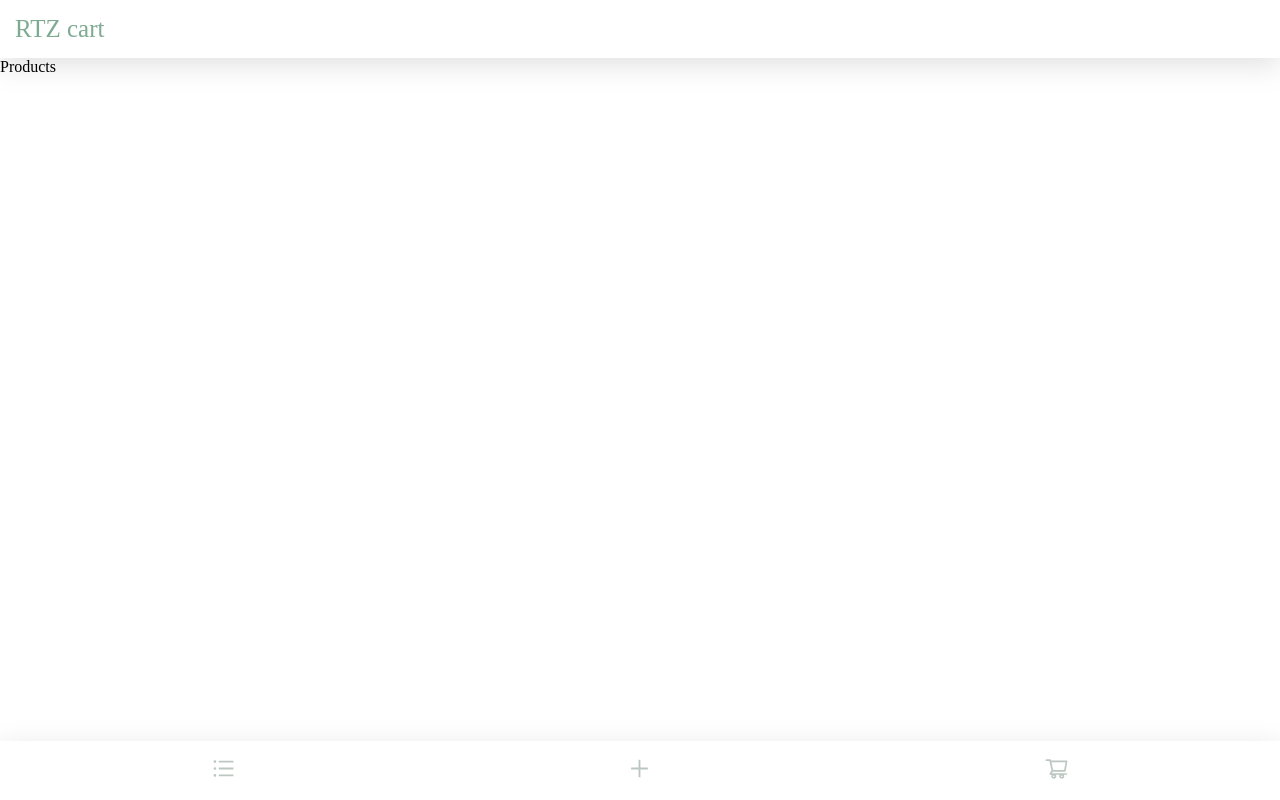
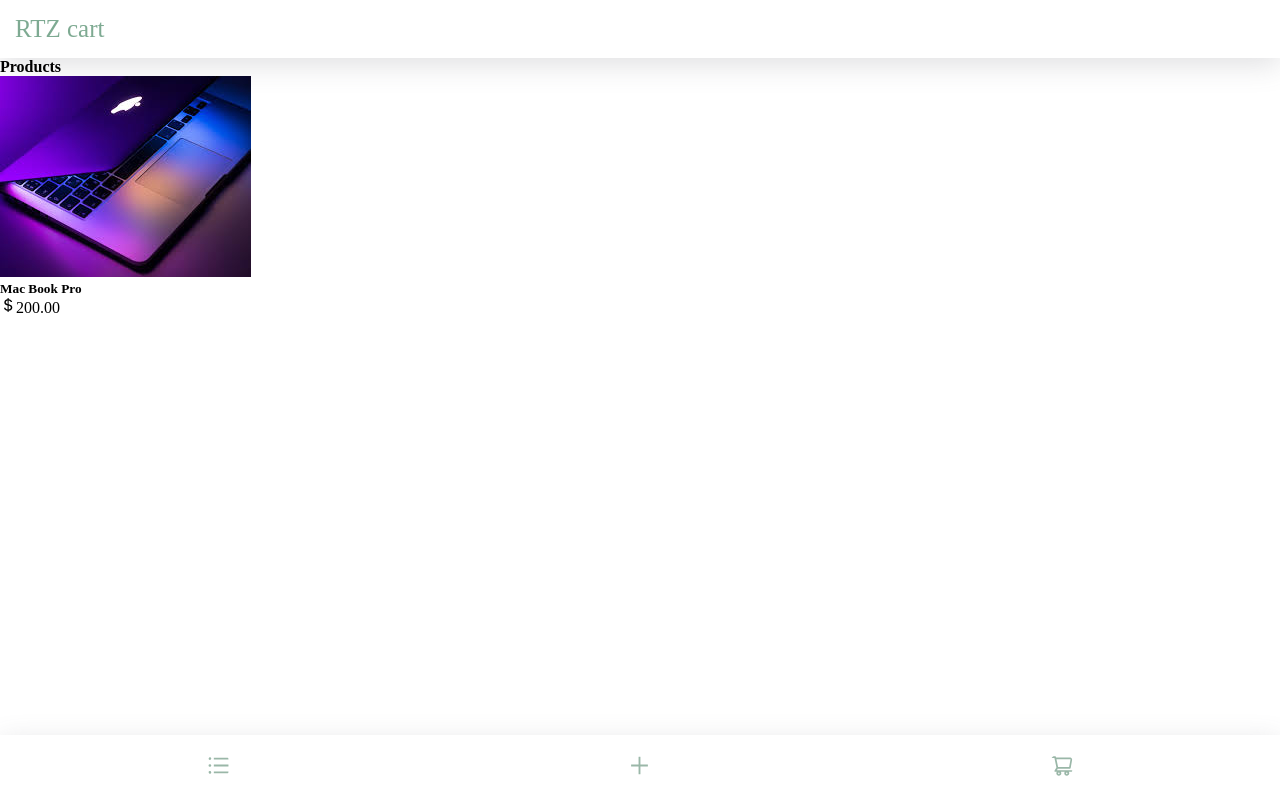
Before and after one commit to YasinMhmmdzd/rtz-cart, a React (Vite) app: page / in a window 1280 px wide. Built offline with nearby package versions, Linux system fonts and the light colour scheme; a web font is replaced by a local one.

Commit message:
fix(Products/ProductItem): Add HTML codes

```diff
--- a/src/App.css
+++ b/src/App.css
@@ -23,14 +23,21 @@ body{
     position: fixed;
     bottom: 0;
     left: 0;
-    width: calc(100% - 30px);
-    padding: 15px;
+    width: calc(100% - 16px);
+    padding: 8px;
     display: flex;
     justify-content: space-around;
 }
 
 .app-footer-icon {
-    color: #bdc7c2;
+    color: #9ab7a8;
     font-size: 25px;
     font-weight: bolder;
+    transition: all 0.3s ease-in-out;
+    padding: 10px;
+    border-radius: 50%;
 }
+.app-footer-icon:hover{
+    background-color: #678675;
+    color: white;
+}
--- a/src/App.tsx
+++ b/src/App.tsx
@@ -13,6 +13,8 @@ function App() {
       <div className="app-header">
         RTZ cart
       </div>
+
+
       {routing}
 
 
--- /dev/null
+++ b/src/Components/Products/ProductItem/ProductItem.tsx
@@ -0,0 +1,20 @@
+import {BsCurrencyDollar} from "react-icons/bs"
+import "./ProductItem.css"
+
+function ProductItem() {
+  return (
+    <div className="product-item">
+
+        <img src="./images/product.jpeg" />
+
+        <h5>Mac Book Pro</h5>
+
+        <p>
+            <BsCurrencyDollar />200.00
+        </p>
+
+    </div>
+  )
+}
+
+export default ProductItem
--- a/src/Components/Products/Products.tsx
+++ b/src/Components/Products/Products.tsx
@@ -1,7 +1,19 @@
+import "./Product.css"
+import ProductItem from "./ProductItem/ProductItem"
+
 
 function Products() {
   return (
-    <div>Products</div>
+    <div className="products">
+
+
+      <h4>Products</h4>
+
+      <div className="products-container">
+        <ProductItem />
+      </div>
+
+    </div>
   )
 }
 
```
Also changed, not shown: public/images/product.jpeg (added), src/Components/Products/Product.css (added), src/Components/Products/ProductItem/ProductItem.css (added).
